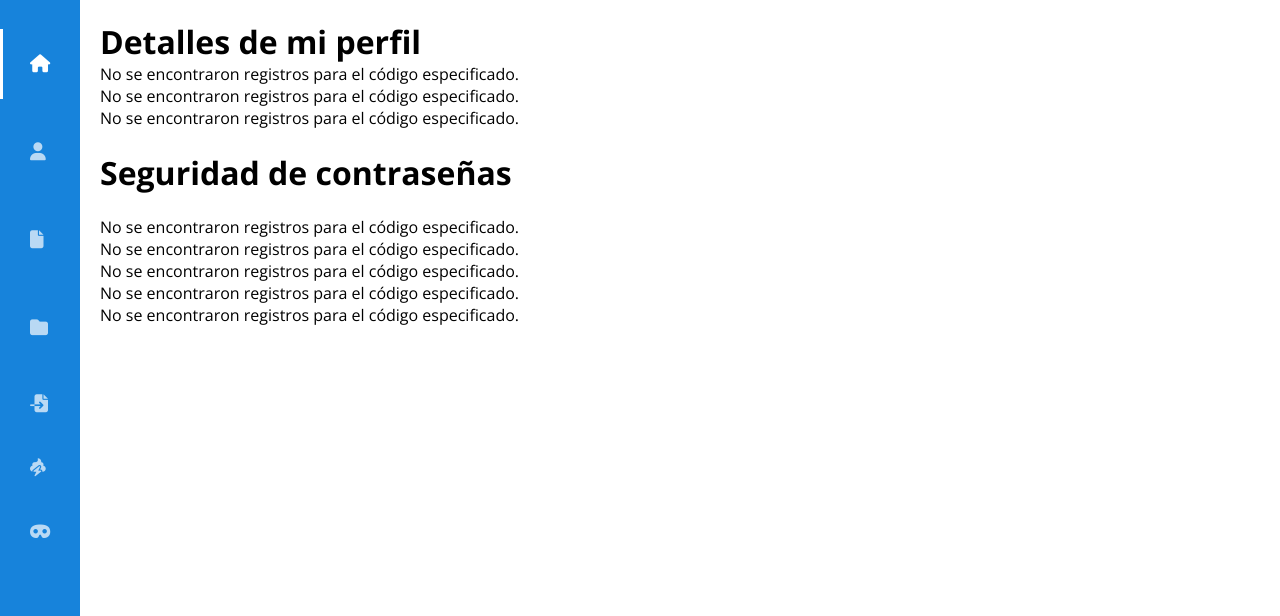
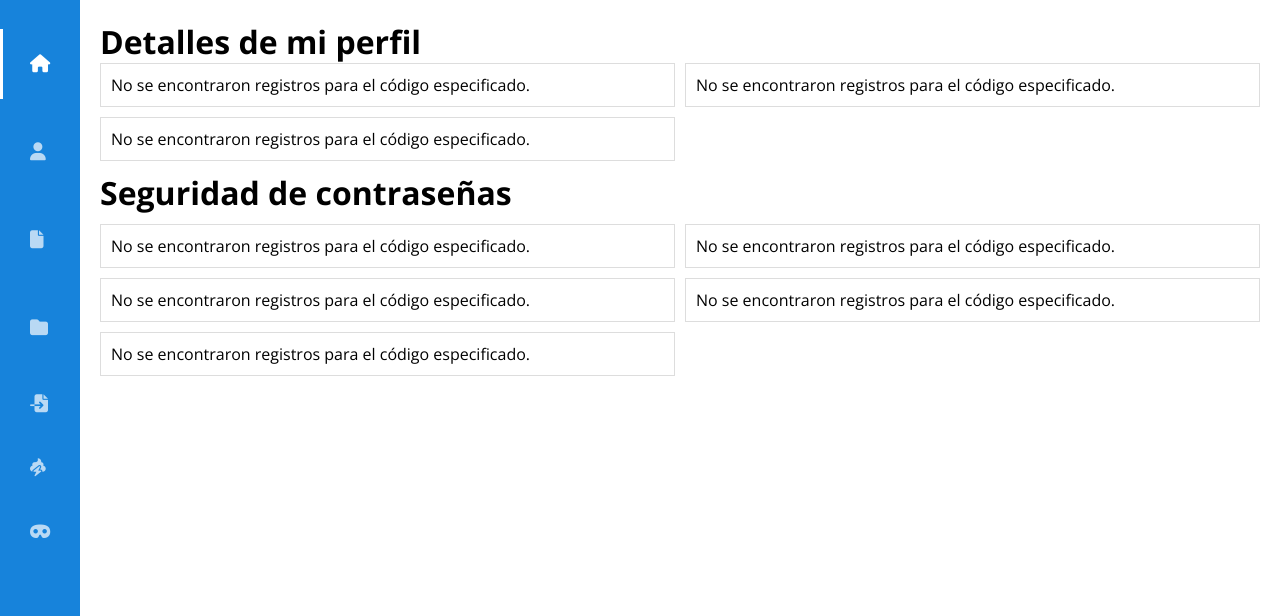
Before and after one commit to LuisManihuariT/Matricula-DisenoSistemas, a PHP site: page /perfil.php in a window 1280 px wide. Shown: the part 80-696 px from the top of the page. Run offline with PHP 8.4, Linux system fonts and the light colour scheme; data that the repository does not hold is empty; some libraries are stand-ins or nearby versions.

Commit message:
Add files via upload

```diff
--- a/LOGIN/css/estilos.css
+++ b/LOGIN/css/estilos.css
@@ -497,3 +497,15 @@ label, input, select {
     border:1px solid #14a5ee;
 
 }
+
+/*Perfil */
+.grid-perfil_contenedor {
+    display: grid;
+    grid-template-columns: auto auto;
+    grid-gap: 10px;
+  }
+
+  .grid-perfil_item {
+    border: 1px solid #ddd;
+    padding: 10px;
+  }
```
